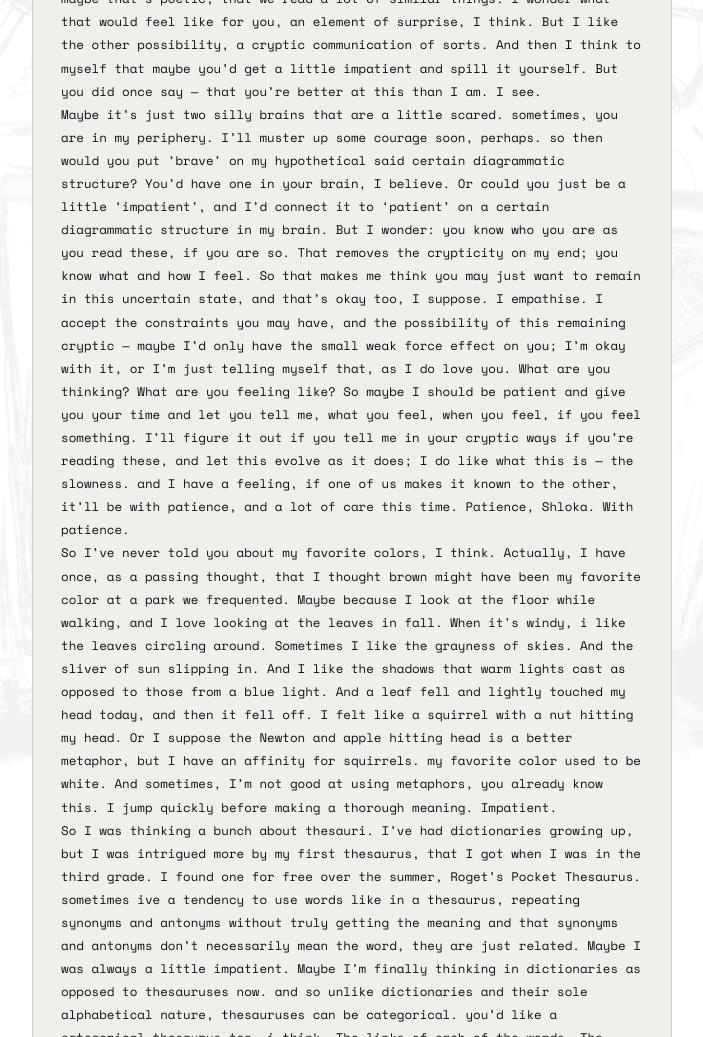
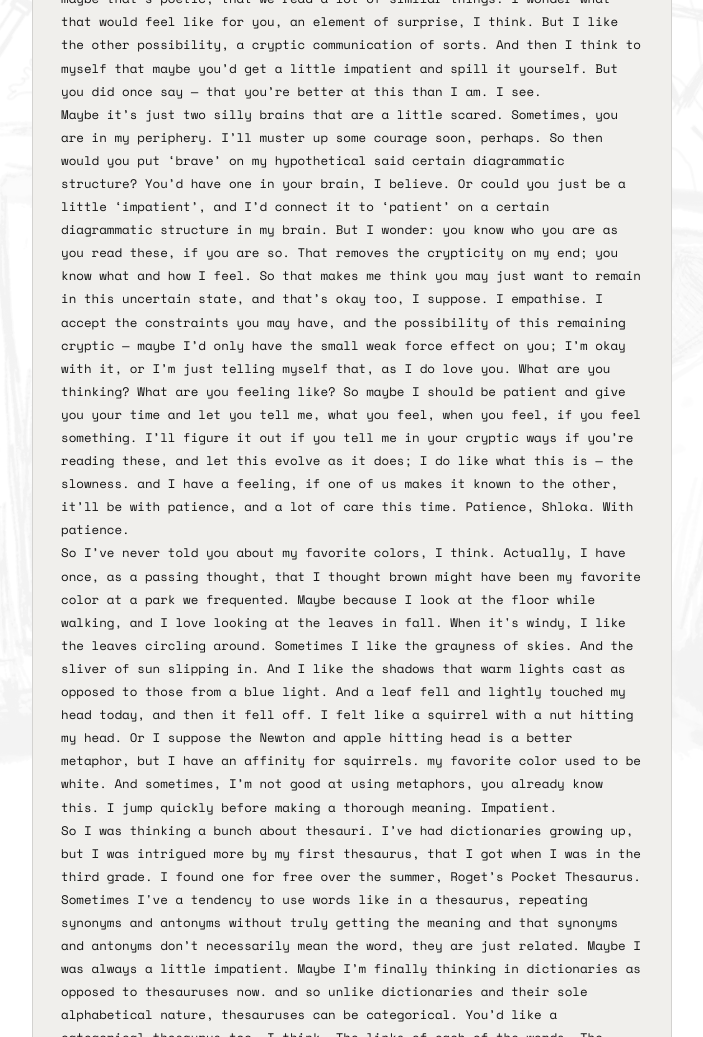
Before and after one commit to shlokamohanty/i-write-sometimes, a Jekyll site: the page built from _posts/2026-03-20-letter.md, in a window 1280 px wide and 1400 px high, scrolled down 674 px. Shown: the part 363-1400 px from the top of the window, without its empty margins (288-991 px from the left). Built offline with Jekyll 4.4.1, drawn with Linux system fonts in a browser that asks for light colours; some web fonts are replaced; some of the changed text lies outside the part shown.

Commit message:
Update 2026-03-20-letter.md

```diff
--- a/_posts/2026-03-20-letter.md
+++ b/_posts/2026-03-20-letter.md
@@ -31,9 +31,9 @@ Keep in mind, while reading these, that the letters show my perspective of my fe
 <span class="letter-to">kiara</span>
 <div class="letter-block">Dear Kiara,
 Sometimes, I think I should ask if you are reading these. A little impatient on my part. But it's a little embarrassing thinking that what if the answer is actually no, you’re not, it’s just a mere coincidence in our thoughts, maybe that’s poetic, that we read a lot of similar things. I wonder what that would feel like for you, an element of surprise, I think. But I like the other possibility, a cryptic communication of sorts. And then I think to myself that maybe you’d get a little impatient and spill it yourself. But you did once say — that you’re better at this than I am. I see.
-Maybe it’s just two silly brains that are a little scared. sometimes, you are in my periphery. I’ll muster up some courage soon, perhaps. so then would you put ‘brave’ on my hypothetical said certain diagrammatic structure? You’d have one in your brain, I believe. Or could you just be a little ‘impatient’, and I’d connect it to ‘patient’ on a certain diagrammatic structure in my brain. But I wonder: you know who you are as you read these, if you are so. That removes the crypticity on my end; you know what and how I feel. So that makes me think you may just want to remain in this uncertain state, and that’s okay too, I suppose. I empathise. I accept the constraints you may have, and the possibility of this remaining cryptic — maybe I’d only have the small weak force effect on you; I’m okay with it, or I’m just telling myself that, as I do love you. What are you thinking? What are you feeling like? So maybe I should be patient and give you your time and let you tell me, what you feel, when you feel, if you feel something. I’ll figure it out if you tell me in your cryptic ways if you’re reading these, and let this evolve as it does; I do like what this is — the slowness. and I have a feeling, if one of us makes it known to the other, it’ll be with patience, and a lot of care this time. Patience, Shloka. With patience.
-So I’ve never told you about my favorite colors, I think. Actually, I have once, as a passing thought, that I thought brown might have been my favorite color at a park we frequented. Maybe because I look at the floor while walking, and I love looking at the leaves in fall. When it's windy, i like the leaves circling around. Sometimes I like the grayness of skies. And the sliver of sun slipping in. And I like the shadows that warm lights cast as opposed to those from a blue light. And a leaf fell and lightly touched my head today, and then it fell off. I felt like a squirrel with a nut hitting my head. Or I suppose the Newton and apple hitting head is a better metaphor, but I have an affinity for squirrels. my favorite color used to be white. And sometimes, I’m not good at using metaphors, you already know this. I jump quickly before making a thorough meaning. Impatient.
-So I was thinking a bunch about thesauri. I’ve had dictionaries growing up, but I was intrigued more by my first thesaurus, that I got when I was in the third grade. I found one for free over the summer, Roget’s Pocket Thesaurus. sometimes ive a tendency to use words like in a thesaurus, repeating synonyms and antonyms without truly getting the meaning and that synonyms and antonyms don’t necessarily mean the word, they are just related. Maybe I was always a little impatient. Maybe I’m finally thinking in dictionaries as opposed to thesauruses now. and so unlike dictionaries and their sole alphabetical nature, thesauruses can be categorical. you’d like a categorical thesaurus too, i think. The links of each of the words. The importance of a thesaurus and maybe the frequent visitation of dictionaries — I sit here thinking of the branches of ‘patient’.
+Maybe it’s just two silly brains that are a little scared. Sometimes, you are in my periphery. I’ll muster up some courage soon, perhaps. So then would you put ‘brave’ on my hypothetical said certain diagrammatic structure? You’d have one in your brain, I believe. Or could you just be a little ‘impatient’, and I’d connect it to ‘patient’ on a certain diagrammatic structure in my brain. But I wonder: you know who you are as you read these, if you are so. That removes the crypticity on my end; you know what and how I feel. So that makes me think you may just want to remain in this uncertain state, and that’s okay too, I suppose. I empathise. I accept the constraints you may have, and the possibility of this remaining cryptic — maybe I’d only have the small weak force effect on you; I’m okay with it, or I’m just telling myself that, as I do love you. What are you thinking? What are you feeling like? So maybe I should be patient and give you your time and let you tell me, what you feel, when you feel, if you feel something. I’ll figure it out if you tell me in your cryptic ways if you’re reading these, and let this evolve as it does; I do like what this is — the slowness. and I have a feeling, if one of us makes it known to the other, it’ll be with patience, and a lot of care this time. Patience, Shloka. With patience.
+So I’ve never told you about my favorite colors, I think. Actually, I have once, as a passing thought, that I thought brown might have been my favorite color at a park we frequented. Maybe because I look at the floor while walking, and I love looking at the leaves in fall. When it's windy, I like the leaves circling around. Sometimes I like the grayness of skies. And the sliver of sun slipping in. And I like the shadows that warm lights cast as opposed to those from a blue light. And a leaf fell and lightly touched my head today, and then it fell off. I felt like a squirrel with a nut hitting my head. Or I suppose the Newton and apple hitting head is a better metaphor, but I have an affinity for squirrels. my favorite color used to be white. And sometimes, I’m not good at using metaphors, you already know this. I jump quickly before making a thorough meaning. Impatient.
+So I was thinking a bunch about thesauri. I’ve had dictionaries growing up, but I was intrigued more by my first thesaurus, that I got when I was in the third grade. I found one for free over the summer, Roget’s Pocket Thesaurus. Sometimes I've a tendency to use words like in a thesaurus, repeating synonyms and antonyms without truly getting the meaning and that synonyms and antonyms don’t necessarily mean the word, they are just related. Maybe I was always a little impatient. Maybe I’m finally thinking in dictionaries as opposed to thesauruses now. and so unlike dictionaries and their sole alphabetical nature, thesauruses can be categorical. You’d like a categorical thesaurus too, I think. The links of each of the words. The importance of a thesaurus along with the frequent visitation of dictionaries — I sit here thinking of the branches of ‘patient’.
 Love,
 Shlokey
 </div>
```
